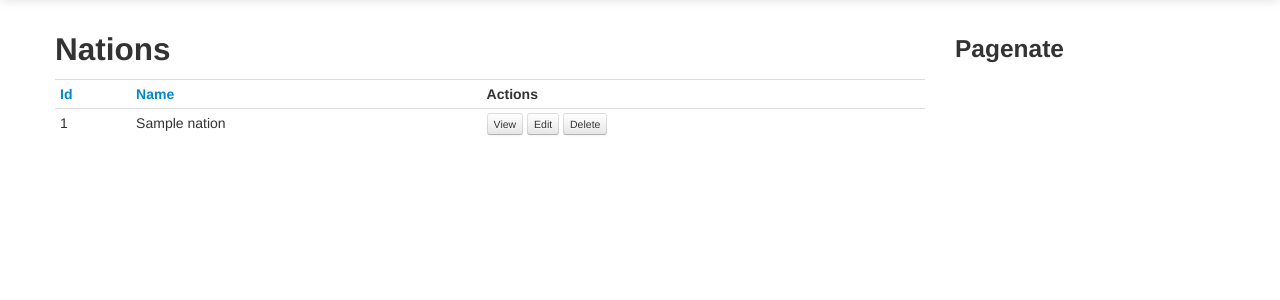
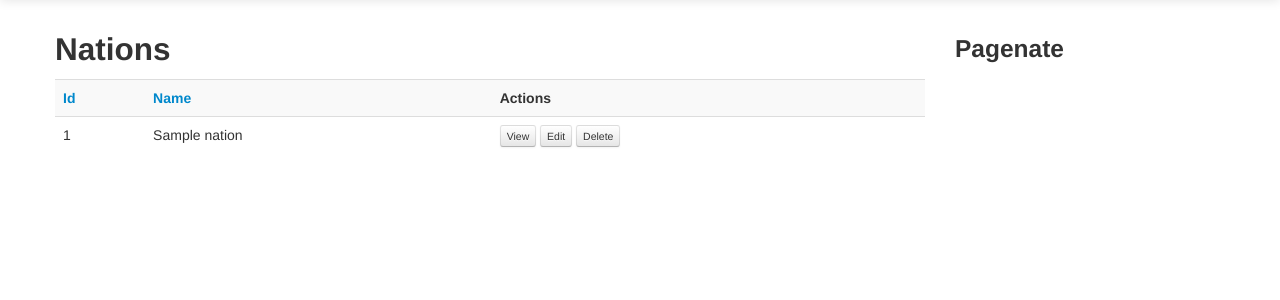
Before and after one commit to kazuhirosaji/bbbs_cookbook, a CakePHP app: the page made by app/View/Nations/index.ctp in a window 1280 px wide. Shown: the part 41-341 px from the top of the page. Run offline with PHP 8.4 and a stand-in for CakePHP, Linux system fonts and the light colour scheme; the template is opened without the code that fills it: most values are stand-ins (such as "Sample title", 1, 10 or a date in 2020); some libraries are stand-ins or nearby versions.

Commit message:
change table design

```diff
--- a/app/View/Nations/index.ctp
+++ b/app/View/Nations/index.ctp
@@ -1,7 +1,7 @@
 <div class="row">
 <div class="nations index span9" >
 	<h2><?php echo __('Nations'); ?></h2>
-	<table cellpadding="0" cellspacing="0" class="table table-condensed">
+	<table class="table table-striped">
 	<tr>
 			<th><?php echo $this->Paginator->sort('id'); ?></th>
 			<th><?php echo $this->Paginator->sort('name'); ?></th>
```
